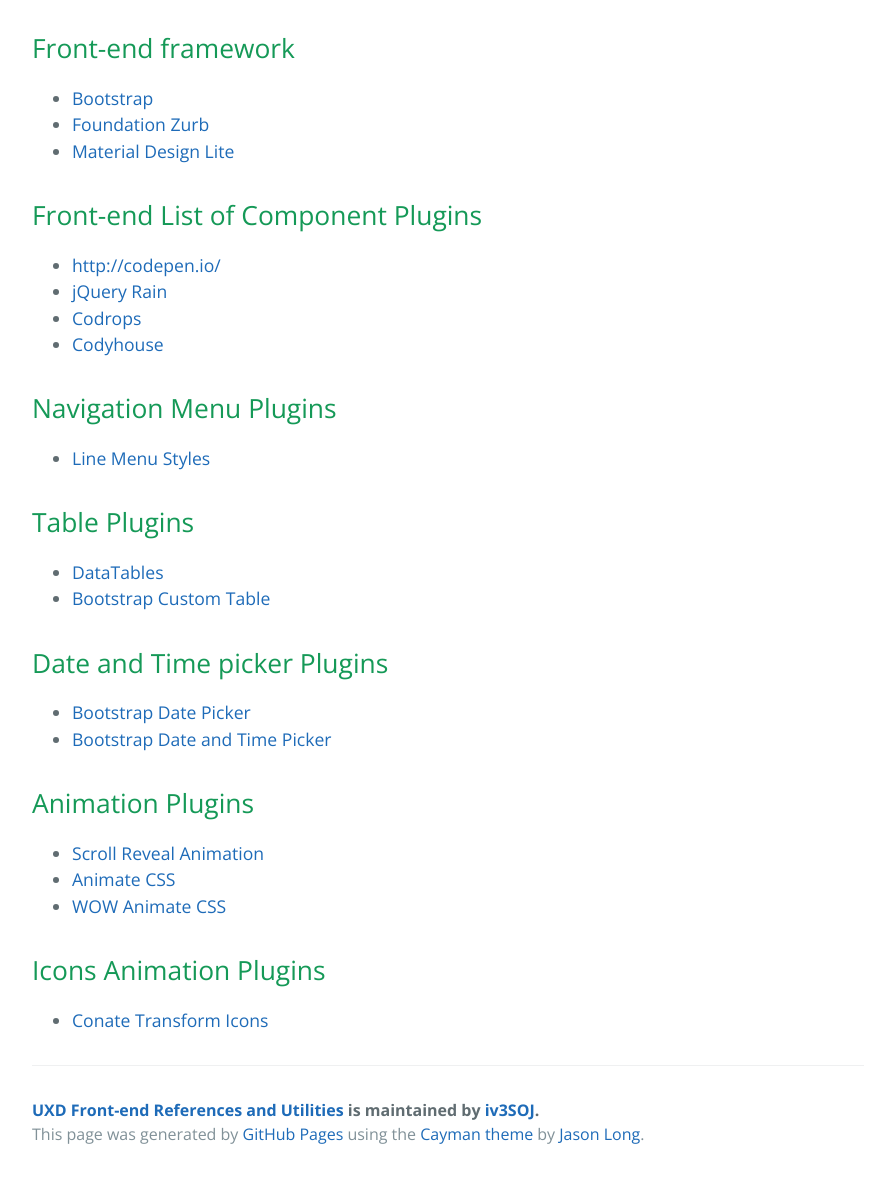
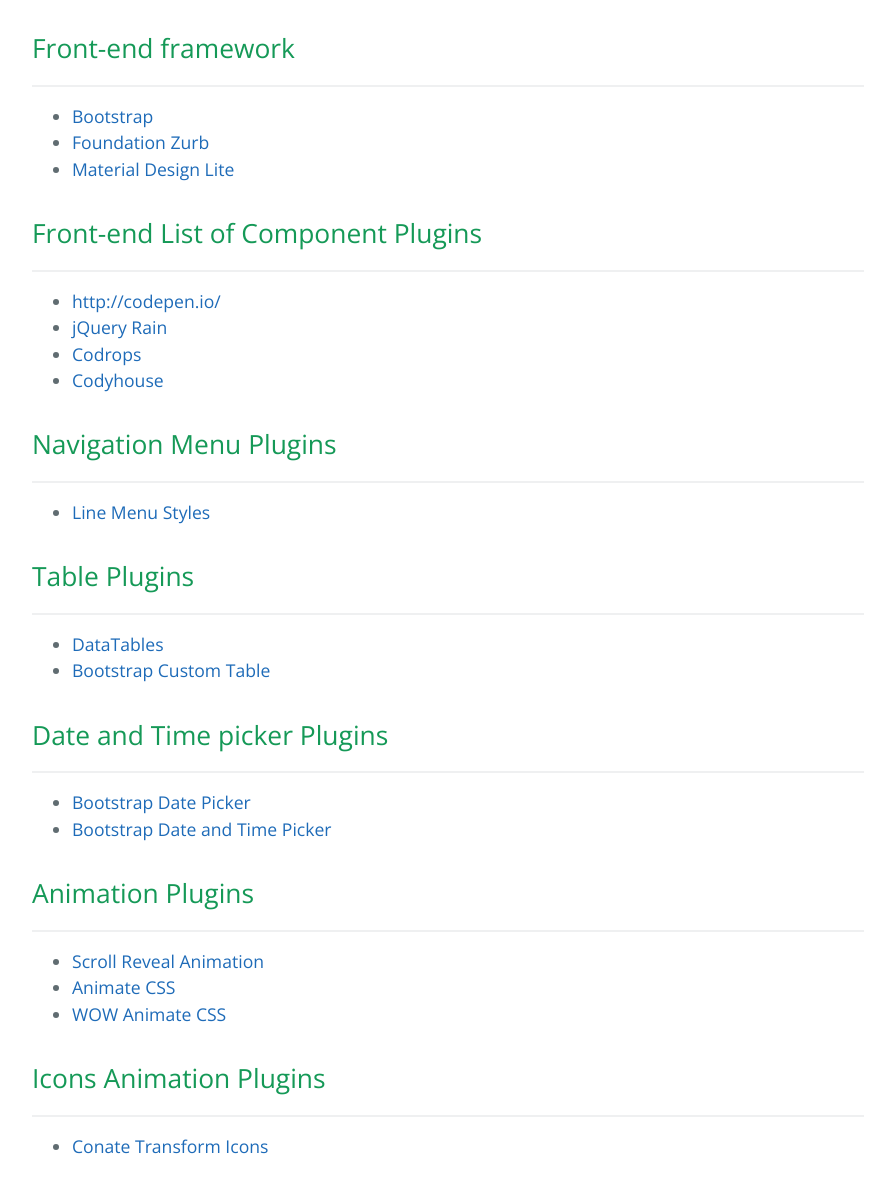
Before and after one commit to iv3SOJ/UXD-Front-end, a plain HTML site: page index.html in a window 1280 px wide. Shown: the part 470-1658 px from the top of the page, without its empty margins (192-1087 px from the left). Drawn offline with nearby package versions, Linux system fonts and the light colour scheme.

```diff
--- a/index.html
+++ b/index.html
@@ -25,6 +25,8 @@
 <h2>
 <a id="front-end-framework" class="anchor" href="#front-end-framework" aria-hidden="true"><span aria-hidden="true" class="octicon octicon-link"></span></a>Front-end framework</h2>
 
+<hr>
+
 <ul>
 <li><a href="http://getbootstrap.com/">Bootstrap</a></li>
 <li><a href="http://foundation.zurb.com/">Foundation Zurb</a></li>
@@ -33,6 +35,8 @@
 
 <h2>
 <a id="front-end-list-of-component-plugins" class="anchor" href="#front-end-list-of-component-plugins" aria-hidden="true"><span aria-hidden="true" class="octicon octicon-link"></span></a>Front-end List of Component Plugins</h2>
+
+<hr>
 
 <ul>
 <li><a href="http://codepen.io/">http://codepen.io/</a></li>
@@ -44,12 +48,16 @@
 <h2>
 <a id="navigation-menu-plugins" class="anchor" href="#navigation-menu-plugins" aria-hidden="true"><span aria-hidden="true" class="octicon octicon-link"></span></a>Navigation Menu Plugins</h2>
 
+<hr>
+
 <ul>
 <li><a href="http://tympanus.net/codrops/2016/01/06/inspiration-for-line-menu-styles/">Line Menu Styles</a></li>
 </ul>
 
 <h2>
 <a id="table-plugins" class="anchor" href="#table-plugins" aria-hidden="true"><span aria-hidden="true" class="octicon octicon-link"></span></a>Table Plugins</h2>
+
+<hr>
 
 <ul>
 <li><a href="https://datatables.net/">DataTables</a></li>
@@ -59,6 +67,8 @@
 <h2>
 <a id="date-and-time-picker-plugins" class="anchor" href="#date-and-time-picker-plugins" aria-hidden="true"><span aria-hidden="true" class="octicon octicon-link"></span></a>Date and Time picker Plugins</h2>
 
+<hr>
+
 <ul>
 <li><a href="https://github.com/eternicode/bootstrap-datepicker">Bootstrap Date Picker</a></li>
 <li><a href="http://eonasdan.github.io/bootstrap-datetimepicker/">Bootstrap Date and Time Picker</a></li>
@@ -66,6 +76,8 @@
 
 <h2>
 <a id="animation-plugins" class="anchor" href="#animation-plugins" aria-hidden="true"><span aria-hidden="true" class="octicon octicon-link"></span></a>Animation Plugins</h2>
+
+<hr>
 
 <ul>
 <li><a href="https://scrollrevealjs.org/">Scroll Reveal Animation</a></li>
@@ -75,6 +87,8 @@
 
 <h2>
 <a id="icons-animation-plugins" class="anchor" href="#icons-animation-plugins" aria-hidden="true"><span aria-hidden="true" class="octicon octicon-link"></span></a>Icons Animation Plugins</h2>
+
+<hr>
 
 <ul>
 <li><a href="http://bitshadow.github.io/iconate/">Conate Transform Icons</a></li>
```
Also changed, not shown: params.json (+1 -1 lines).
